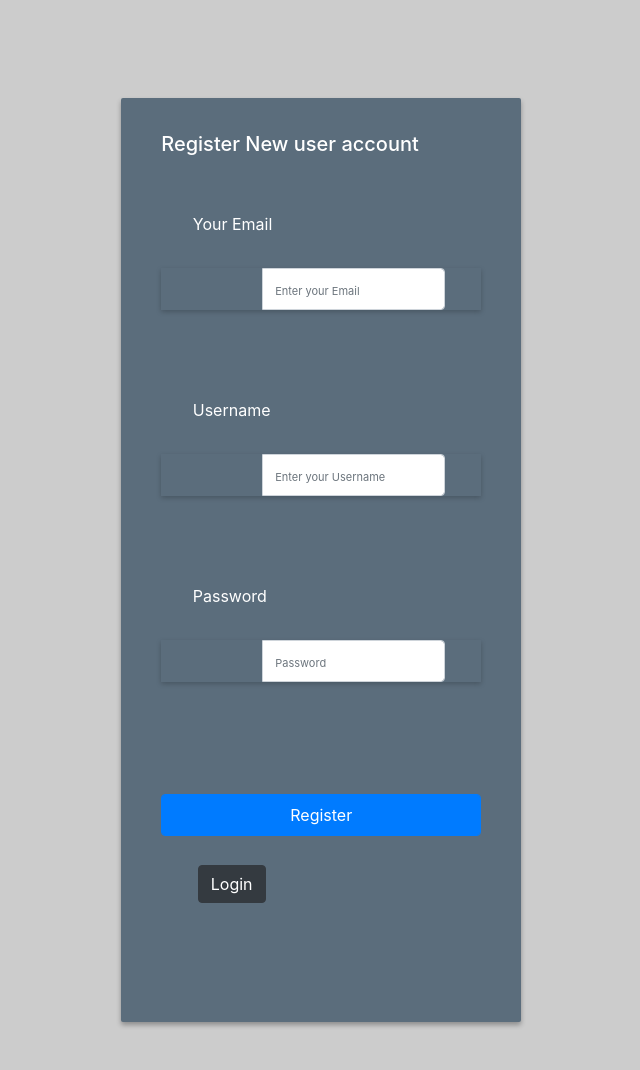
After one commit to michael-marron/CS_School, a Flask app: page /reg in a window 1280 px wide. The commit adds this page. Shown: the whole page, without its empty margins (321-961 px from the left). Run offline with Flask 2, Linux system fonts and the light colour scheme; some libraries are stand-ins or nearby versions.

Commit message:
checking input

```diff
--- a/app.py
+++ b/app.py
@@ -1,14 +1,78 @@
-from flask import Flask, render_template, url_for
+#from:https://www.digitalocean.com/community/tutorials/how-to-use-a-postgresql-database-in-a-flask-application
+#from: codemy.com https://www.youtube.com/watch?v=bxyaJ8w_wak
+#from: frecodecamp.org https://www.youtube.com/watch?v=Qr4QMBUPxWo https://github.com/jimdevops19/FlaskSeries
+#From: https://tutorial101.blogspot.com/2021/04/python-flask-postgresql-login-register.html
+
+
+from flask import Flask, request, session, redirect, url_for, render_template, flash
+import psycopg2,psycopg2.extras
+import re, os # use regular expression to check for valid email and username
+from werkzeug.security import generate_password_hash, check_password_hash
 
 app = Flask(__name__)
+
+#connect to DB
+
+DB_HOST = "localhost"
+DB_NAME = "login"
+DB_USER = "postgres"
+DB_PASS = "000000"
+
+conn = psycopg2.connect(dbname=DB_NAME, user=DB_USER, password=DB_PASS, host=DB_HOST)
 
 @app.route('/')
 def index():
     return render_template('index.html')
 
+# login page
 @app.route('/login')
 def login():
     return render_template('login.html')
 
+# register
+@app.route('/reg', methods=['GET', 'POST'])
+def reg():
+    # bound to the db
+    cursor = conn.cursor(cursor_factory=psycopg2.extras.DictCursor)
+
+    # Check if input POST requests exist
+    if request.method == 'POST' and 'username' in request.form and 'password' in request.form and 'email' in request.form:
+
+        username = request.form['username']
+        password = request.form['password']
+        email = request.form['email']
+
+        print (username, email, password ) #check for input in dev stage
+
+        hashedpass = generate_password_hash(password) #hask password before storing
+
+        #Check if account exists
+        cursor.execute('SELECT * FROM users WHERE username = %s', (username,))
+        account = cursor.fetchone()
+        print(account) #show account in terminal
+
+        # message prompt after input
+
+        # existing acc:
+        if account:
+            flash('Account already exists! Please log in.')
+        # invalid email (using regular expression)
+        elif not re.match(r'[^@]+@[^@]+\.[^@]+', email):
+            flash('Invalid email address!')
+        # invalid username (only accept numbers and chars)
+        elif not re.match(r'[A-Za-z0-9]+', username):
+            flash('Invalid!\nUsername must contain only characters and numbers')
+        # not enough input
+        elif not username or not password or not email:
+            flash('Please fill out the information to register!')
+        # create new acc if pass all checks
+        else:
+            cursor.execute("INSERT INTO users (username, password, email) VALUES (%s,%s,%s)", (username, hashedpass, email))
+            conn.commit()
+            flash('You have successfully registered!')
+
+
+    return render_template('reg.html')
+
 if __name__ == "__main__":
     app.run(debug=True)
--- /dev/null
+++ b/static/css/reg.css
@@ -0,0 +1,126 @@
+/* from: https://tutorial101.blogspot.com/2021/04/python-flask-postgresql-login-register.html */
+
+body {
+    background-color: #435165;
+    margin: 0;
+  }
+
+  .login-box
+   {
+    height: 50%;
+    width: 30%;
+    border: 1px solid grey;
+    margin-left: 35%;
+    margin-top: 10%;
+    position: relative;
+         box-shadow: 21px 12px 24px 10px rgba(0, 0, 0, .5);
+         background: #dadada;
+   }
+   .login-header
+   {
+    text-align: center;
+    font-family: "vardhana",cursive;
+    font-size: 35px;
+    background: linear-gradient(to bottom, #00bfff 0%, #5b6d7c 100%);
+    color:#fff;
+    position: relative;
+         box-shadow: 1px 3px 14px  rgba(0, 0, 0, .5);
+   }
+   .login-body
+   {
+    padding: 20px;
+    line-height: 2;
+   }
+  .msg {
+  color: #721c24;
+     background-color: #f8d7da;
+     border-color: #f5c6cb;
+  padding: .75rem 1.25rem;
+     margin-bottom: 1rem;
+     border: 1px solid transparent;
+     border-radius: .25rem;
+  }
+  .main{
+   margin-top:50px;
+  }
+
+  h1.title {
+  font-size: 50px;
+  font-family: 'Passion One', cursive;
+  font-weight: 400;
+  }
+
+  hr{
+  width: 10%;
+  color: #fff;
+  }
+
+  .form-group{
+  margin-bottom: 15px;
+  }
+
+  label{
+  margin-bottom: 15px;
+  }
+
+  input,
+  input::-webkit-input-placeholder {
+     font-size: 11px;
+     padding-top: 3px;
+  }
+
+  .main-login{
+   background-color: #fff;
+     /* shadows and rounded borders */
+     -moz-border-radius: 2px;
+     -webkit-border-radius: 2px;
+     border-radius: 2px;
+     -moz-box-shadow: 0px 2px 2px rgba(0, 0, 0, 0.3);
+     -webkit-box-shadow: 0px 2px 2px rgba(0, 0, 0, 0.3);
+     box-shadow: 0px 2px 2px rgba(0, 0, 0, 0.3);
+
+  }
+  .form-control {
+     height: auto!important;
+  padding: 8px 12px !important;
+  }
+  .input-group {
+     -webkit-box-shadow: 0px 2px 5px 0px rgba(0,0,0,0.21)!important;
+     -moz-box-shadow: 0px 2px 5px 0px rgba(0,0,0,0.21)!important;
+     box-shadow: 0px 2px 5px 0px rgba(0,0,0,0.21)!important;
+  }
+  .main-center{
+   margin-top: 30px;
+   margin: 0 auto;
+   max-width: 400px;
+     padding: 10px 40px;
+  background:#5b6d7c;
+      color: #FFF;
+     text-shadow: none;
+  -webkit-box-shadow: 0px 3px 5px 0px rgba(0,0,0,0.31);
+  -moz-box-shadow: 0px 3px 5px 0px rgba(0,0,0,0.31);
+  box-shadow: 0px 3px 5px 0px rgba(0,0,0,0.31);
+
+  }
+  span.input-group-addon i {
+     color: #fff;
+     font-size: 17px;padding:10px;
+  }
+
+  .login-button{
+  margin-top: 5px;
+  }
+
+  .login-register{
+  font-size: 11px;
+  text-align: center;
+  }
+
+  .site-header {
+     background-color: rgba(0, 0, 0, .85);
+     -webkit-backdrop-filter: saturate(180%) blur(20px);
+     backdrop-filter: saturate(180%) blur(20px);
+  }
+  .site-header a {
+  color:#fff;
+  }
--- a/templates/login.html
+++ b/templates/login.html
@@ -1,3 +1,4 @@
+<!--from: https://getbootstrap.com -->
 <!doctype html>
 <html lang="en">
   <head>
--- /dev/null
+++ b/templates/reg.html
@@ -0,0 +1,149 @@
+<!-- from https://mdbootstrap.com/docs/standard/extended/registration/ -->
+<!-- <section class="vh-100" style="background-color: #eee;">
+
+    <div class="container h-100">
+      <div class="row d-flex justify-content-center align-items-center h-100">
+        <div class="col-lg-12 col-xl-11">
+          <div class="card text-black" style="border-radius: 25px;">
+            <div class="card-body p-md-5">
+              <div class="row justify-content-center">
+                <div class="col-md-10 col-lg-6 col-xl-5 order-2 order-lg-1">
+
+                  <p class="text-center h1 fw-bold mb-5 mx-1 mx-md-4 mt-4">Sign up</p>
+
+                  <form class="mx-1 mx-md-4">
+
+                    <div class="d-flex flex-row align-items-center mb-4">
+                      <i class="fas fa-user fa-lg me-3 fa-fw"></i>
+                      <div class="form-outline flex-fill mb-0">
+                        <input type="text" id="form3Example1c" class="form-control" />
+                        <label class="form-label" for="form3Example1c">Your Name</label>
+                      </div>
+                    </div>
+
+                    <div class="d-flex flex-row align-items-center mb-4">
+                      <i class="fas fa-envelope fa-lg me-3 fa-fw"></i>
+                      <div class="form-outline flex-fill mb-0">
+                        <input type="email" id="form3Example3c" class="form-control" />
+                        <label class="form-label" for="form3Example3c">Your Email</label>
+                      </div>
+                    </div>
+
+                    <div class="d-flex flex-row align-items-center mb-4">
+                      <i class="fas fa-lock fa-lg me-3 fa-fw"></i>
+                      <div class="form-outline flex-fill mb-0">
+                        <input type="password" id="form3Example4c" class="form-control" />
+                        <label class="form-label" for="form3Example4c">Password</label>
+                      </div>
+                    </div>
+
+                    <div class="d-flex flex-row align-items-center mb-4">
+                      <i class="fas fa-key fa-lg me-3 fa-fw"></i>
+                      <div class="form-outline flex-fill mb-0">
+                        <input type="password" id="form3Example4cd" class="form-control" />
+                        <label class="form-label" for="form3Example4cd">Repeat your password</label>
+                      </div>
+                    </div>
+
+                    <div class="form-check d-flex justify-content-center mb-5">
+                      <input class="form-check-input me-2" type="checkbox" value="" id="form2Example3c" />
+                      <label class="form-check-label" for="form2Example3">
+                        I agree all statements in <a href="#!">Terms of service</a>
+                      </label>
+                    </div>
+
+                    <div class="d-flex justify-content-center mx-4 mb-3 mb-lg-4">
+                      <button type="button" class="btn btn-primary btn-lg">Register</button>
+                    </div>
+
+                  </form>
+
+                </div>
+
+              </div>
+            </div>
+          </div>
+        </div>
+      </div>
+    </div>
+  </section> -->
+
+  <!-- from tutorial101.blogspot.com --------------------------------------------------------------------------------->
+<!DOCTYPE html>
+<html>
+ <head>
+  <meta charset="utf-8">
+  <title>Register</title>
+  <link rel="stylesheet" href="{{ url_for('static', filename='css/reg.css') }}">
+<!--   <link rel="stylesheet" href="https://use.fontawesome.com/releases/v5.7.1/css/all.css">
+ -->
+
+ <!-- Google Fonts -->
+  <link href='https://fonts.googleapis.com/css?family=Passion+One' rel='stylesheet' type='text/css'>
+  <link href='https://fonts.googleapis.com/css?family=Oxygen' rel='stylesheet' type='text/css'>
+  <link href="https://maxcdn.bootstrapcdn.com/bootstrap/4.1.1/css/bootstrap.min.css" rel="stylesheet" id="bootstrap-css">
+ </head>
+ <body style="background-color:#ccc;">
+ <div class="container">
+   <div class="row main">
+    <div class="main-login main-center">
+    <h5>Register New user account</h5>
+     <form action="{{ url_for('reg') }}" method="post" autocomplete="off">
+
+      <div class="form-group">
+       <label for="email" class="cols-sm-2 control-label">Your Email</label>
+       <div class="cols-sm-10">
+        <div class="input-group">
+         <span class="input-group-addon"><i class="fa fa-envelope fa" aria-hidden="true"></i></span>
+         <input type="text" class="form-control" name="email" id="email"  placeholder="Enter your Email"/>
+        </div>
+       </div>
+      </div>
+
+      <div class="form-group">
+       <label for="username" class="cols-sm-2 control-label">Username</label>
+       <div class="cols-sm-10">
+        <div class="input-group">
+         <span class="input-group-addon"><i class="fa fa-users fa" aria-hidden="true"></i></span>
+         <input type="text" class="form-control" name="username" id="username" placeholder="Enter your Username" required>
+        </div>
+       </div>
+      </div>
+
+      <div class="form-group">
+       <label for="password" class="cols-sm-2 control-label">Password</label>
+       <div class="cols-sm-10">
+        <div class="input-group">
+         <span class="input-group-addon"><i class="fa fa-lock fa-lg" aria-hidden="true"></i></span>
+         <input type="password" class="form-control" name="pass" placeholder="Password" id="password" required  placeholder="Enter your Password"/>
+        </div>
+       </div>
+      </div>
+
+      <div class="form-group ">
+        {% with messages = get_flashed_messages()  %}
+        {% if messages %}
+        {% for message in messages %}
+        <div class="alert alert-success alert-dismissible fade show" role="alert">
+          {{ message }}
+          <button type="button" class="close" data-dismiss="alert" aria-label="Close">
+            <span aria-hidden="true">×</span>
+          </button>
+        </div>
+        {% endfor %}
+        {% endif %}
+        {% endwith %}
+       <input type="submit" value="Register" class="form-control btn btn-primary " name="">
+       <p style="padding:5px;">
+       <a href="{{ url_for('login') }}" class="btn btn-dark ">Login</a></p>
+
+      </div>
+
+     </form>
+    </div>
+   </div>
+  </div>
+ <script src="https://maxcdn.bootstrapcdn.com/bootstrap/4.1.1/js/bootstrap.min.js"></script>
+ <script src="https://cdnjs.cloudflare.com/ajax/libs/jquery/3.2.1/jquery.min.js"></script>
+ </body>
+</html>
```
Also changed, not shown: models.py (added).
